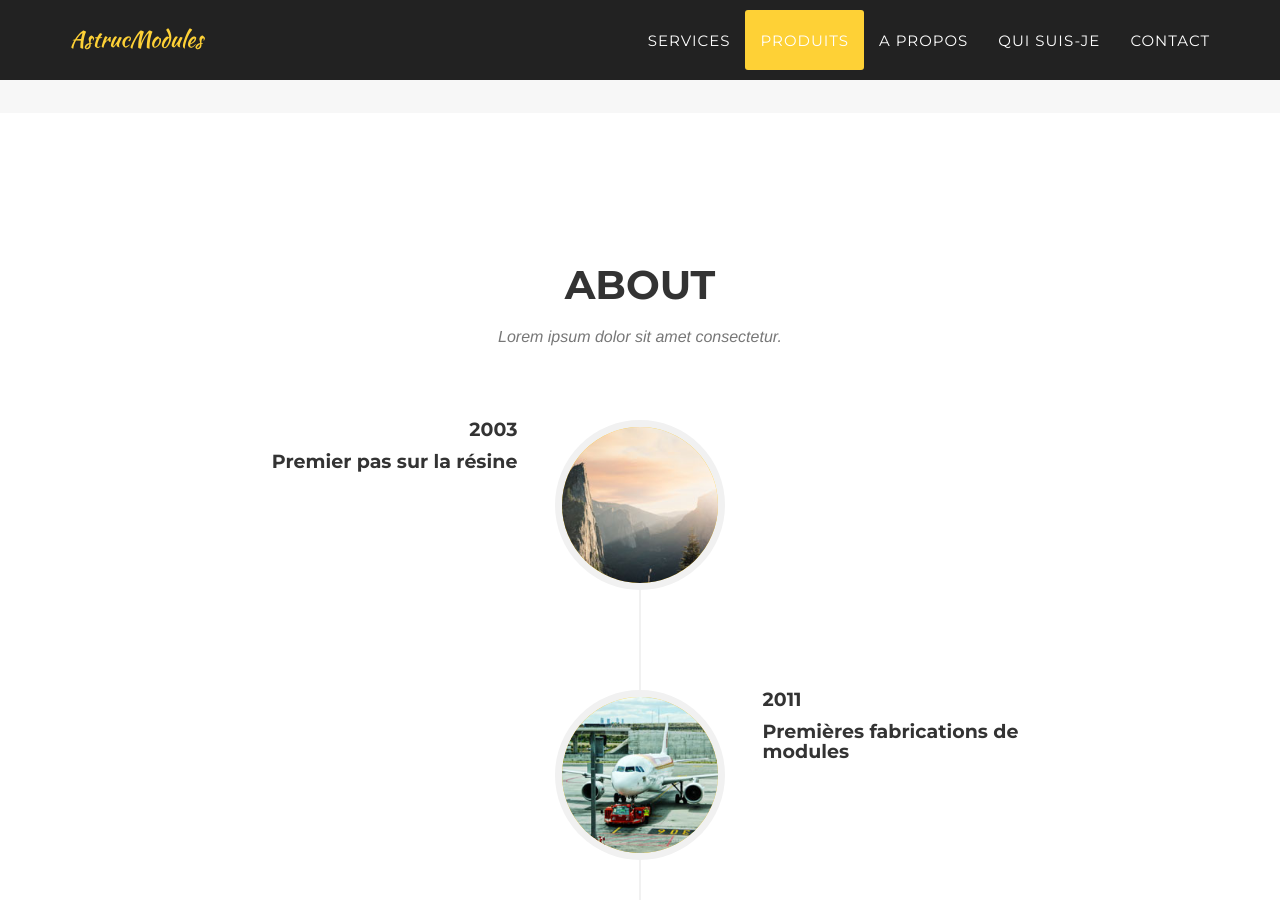
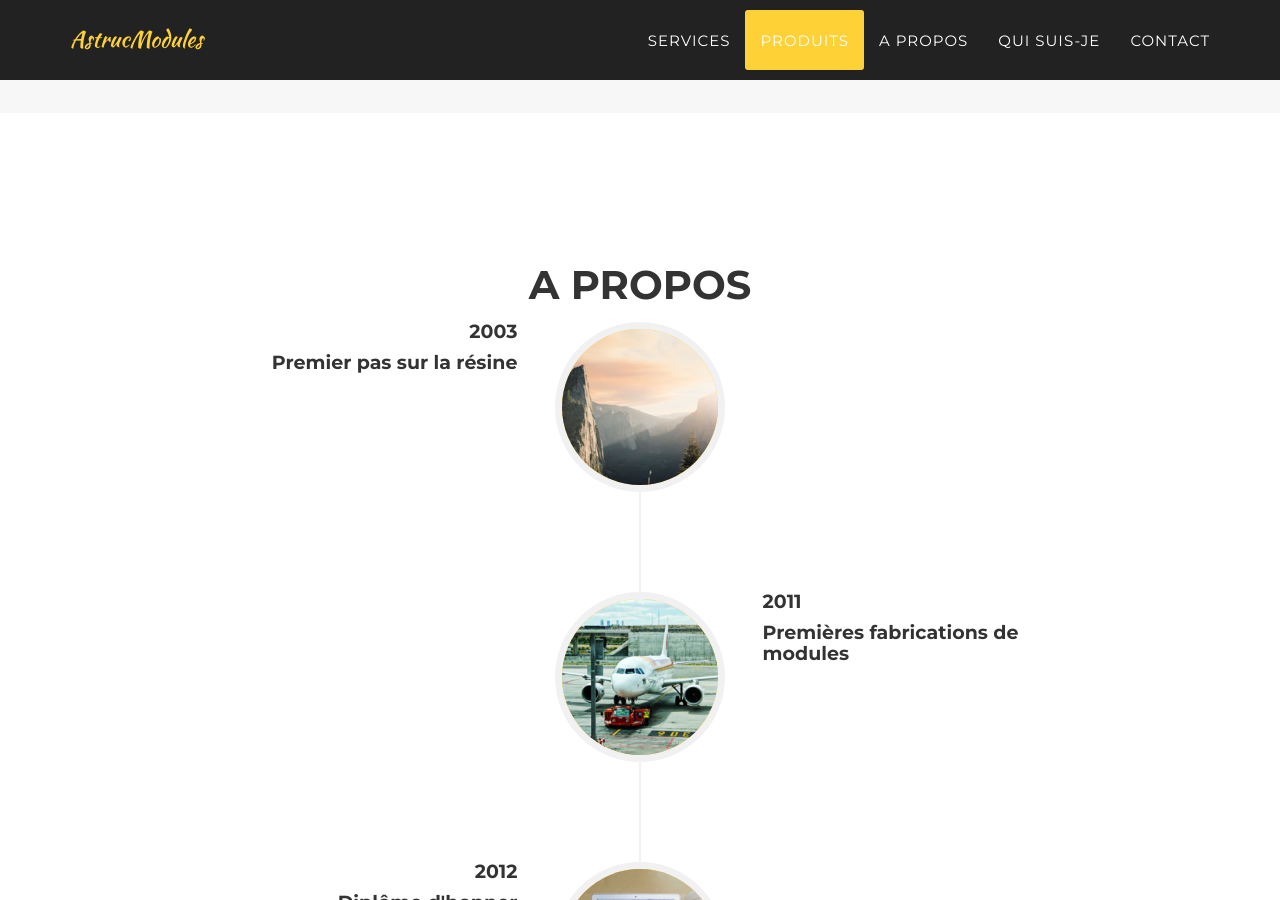
Before and after one commit to whysy/asmodule, a Jekyll site: the page built from index.html, in a window 1280 px wide and 900 px high, scrolled down 2725 px. Built offline with Jekyll 4.4.1, drawn with Linux system fonts in a browser that asks for light colours; some web fonts are replaced.

Commit message:
Update about.html

```diff
--- a/_includes/about.html
+++ b/_includes/about.html
@@ -3,8 +3,8 @@
         <div class="container">
             <div class="row">
                 <div class="col-lg-12 text-center">
-                    <h2 class="section-heading">About</h2>
-                    <h3 class="section-subheading text-muted">Lorem ipsum dolor sit amet consectetur.</h3>
+                    <h2 class="section-heading">A Propos</h2>
+                    <!--<h3 class="section-subheading text-muted">Lorem ipsum dolor sit amet consectetur.</h3>-->
                 </div>
             </div>
             <div class="row">
```
